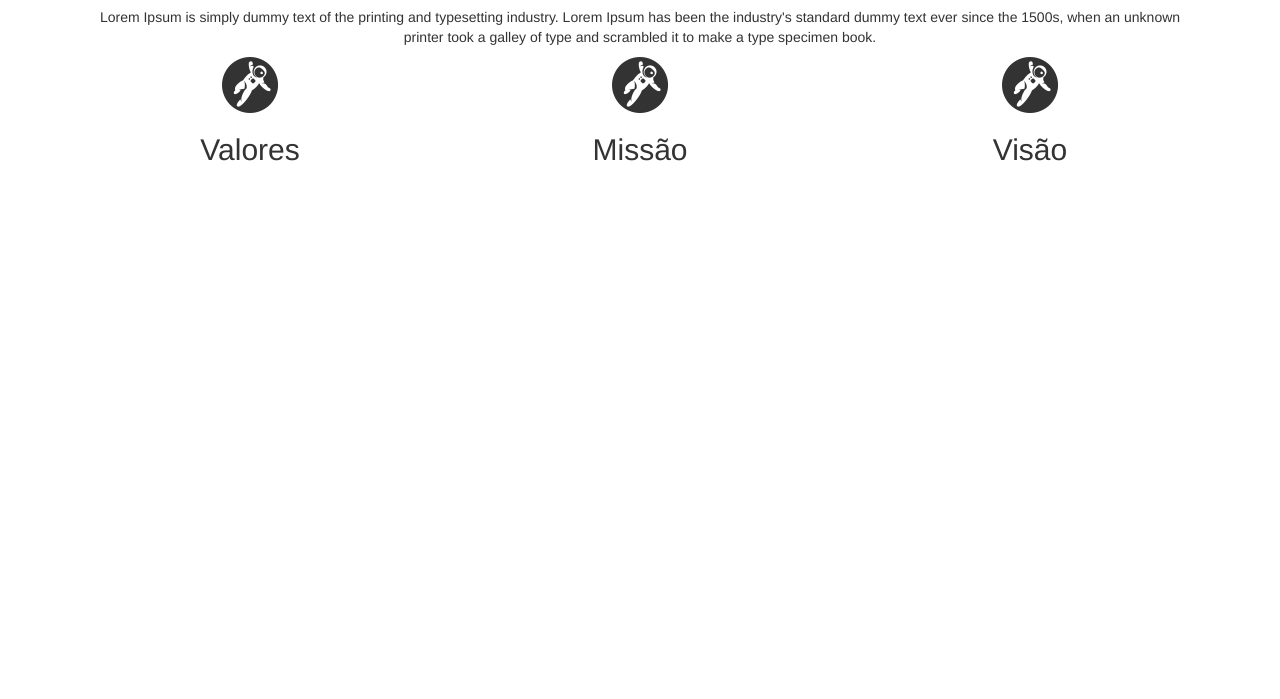
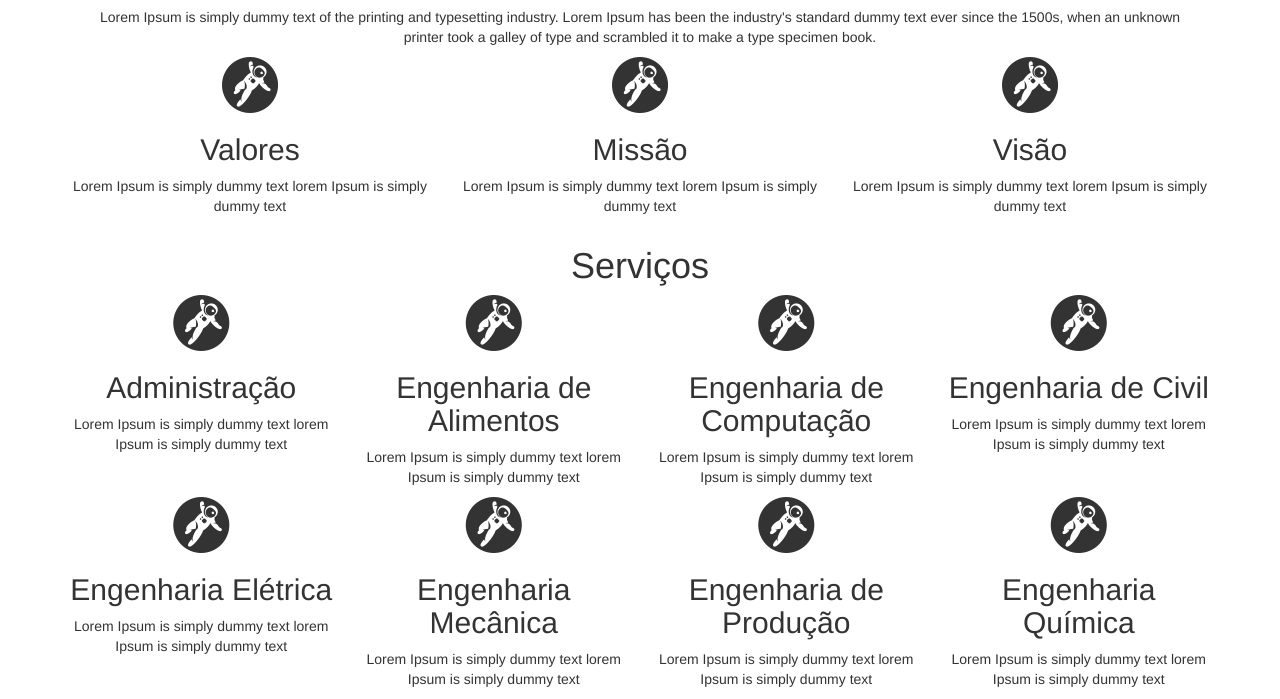
Before and after one commit to caiqueandrade/site-mauajr, a plain HTML site: page www/index.html in a window 1280 px wide. Shown: the part 834-1533 px from the top of the page. Before the commit the page ends 1010 px from the top, so only its background shows below. Drawn offline with Linux system fonts and the light colour scheme.

Commit message:
Ajustes na Section Serviços

```diff
--- a/www/index.html
+++ b/www/index.html
@@ -53,7 +53,7 @@
                 </div>
             </div>
         </section>
-
+          <!-- SECTION QUEM SOMOS -->
       <section>
         <div class="container">
 
@@ -68,24 +68,97 @@
             <div class="col-sm-4">
               <i class="fa fa-grav fa-4x" aria-hidden="true"></i>
               <h2>Valores</h2>
-              <p></p>
+              <p>Lorem Ipsum is simply dummy text lorem Ipsum is simply dummy text</p>
             </div>
 
             <div class="col-sm-4">
               <i class="fa fa-grav fa-4x" aria-hidden="true"></i>
               <h2>Missão</h2>
-              <p></p>
+              <p>Lorem Ipsum is simply dummy text lorem Ipsum is simply dummy text</p>
             </div>
 
             <div class="col-sm-4">
               <i class="fa fa-grav fa-4x" aria-hidden="true"></i>
               <h2>Visão</h2>
-              <p></p>
+              <p>Lorem Ipsum is simply dummy text lorem Ipsum is simply dummy text</p>
             </div>
           </div>
         </div>
+      </section>
+      <!-- SECTION SERVIÇOS -->
+      <section>
+        <div class="container">
 
-        </section>
+          <!-- TITULO SERVIÇOS -->
+          <div class="col-sm-12 text-center titulo-servicos">
+            <h1>Serviços</h1>
+
+          </div>
+
+          <!-- PRIMEIRA LINHA - ICONES SERVIÇOS -->
+          <div class="row text-center">
+
+            <div class="col-sm-3">
+              <i class="fa fa-grav fa-4x" aria-hidden="true"></i>
+              <h2>Administração</h2>
+              <p>Lorem Ipsum is simply dummy text lorem Ipsum is simply dummy text</p>
+            </div>
+
+            <div class="col-sm-3">
+              <i class="fa fa-grav fa-4x" aria-hidden="true"></i>
+              <h2>Engenharia de Alimentos</h2>
+              <p>Lorem Ipsum is simply dummy text lorem Ipsum is simply dummy text</p>
+            </div>
+
+            <div class="col-sm-3">
+              <i class="fa fa-grav fa-4x" aria-hidden="true"></i>
+              <h2>Engenharia de Computação</h2>
+              <p>Lorem Ipsum is simply dummy text lorem Ipsum is simply dummy text</p>
+            </div>
+
+            <div class="col-sm-3">
+              <i class="fa fa-grav fa-4x" aria-hidden="true"></i>
+              <h2>Engenharia de Civil</h2>
+              <p>Lorem Ipsum is simply dummy text lorem Ipsum is simply dummy text</p>
+            </div>
+
+          </div>
+
+
+          <!-- SEGUNDA LINHA - ICONES SERVIÇOS -->
+          <div class="row text-center">
+
+            <div class="col-sm-3">
+              <i class="fa fa-grav fa-4x" aria-hidden="true"></i>
+              <h2>Engenharia Elétrica</h2>
+              <p>Lorem Ipsum is simply dummy text lorem Ipsum is simply dummy text</p>
+            </div>
+
+            <div class="col-sm-3">
+              <i class="fa fa-grav fa-4x" aria-hidden="true"></i>
+              <h2>Engenharia Mecânica</h2>
+              <p>Lorem Ipsum is simply dummy text lorem Ipsum is simply dummy text</p>
+            </div>
+
+            <div class="col-sm-3">
+              <i class="fa fa-grav fa-4x" aria-hidden="true"></i>
+              <h2>Engenharia de Produção</h2>
+              <p>Lorem Ipsum is simply dummy text lorem Ipsum is simply dummy text</p>
+            </div>
+
+            <div class="col-sm-3">
+              <i class="fa fa-grav fa-4x" aria-hidden="true"></i>
+              <h2>Engenharia Química</h2>
+              <p>Lorem Ipsum is simply dummy text lorem Ipsum is simply dummy text</p>
+            </div>
+
+          </div>
+
+
+        </div>
+      </section>
+
+
         <footer>
 
         </footer>
```
